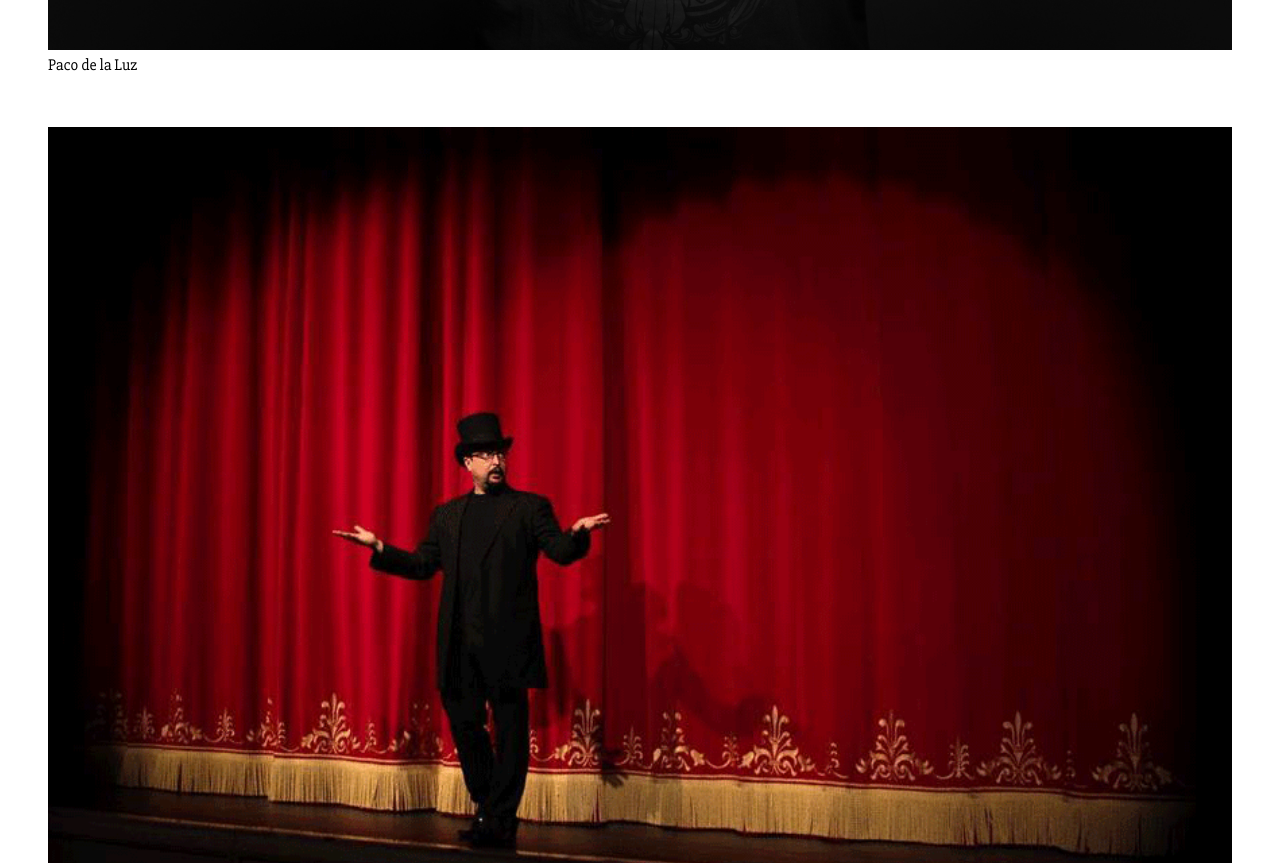
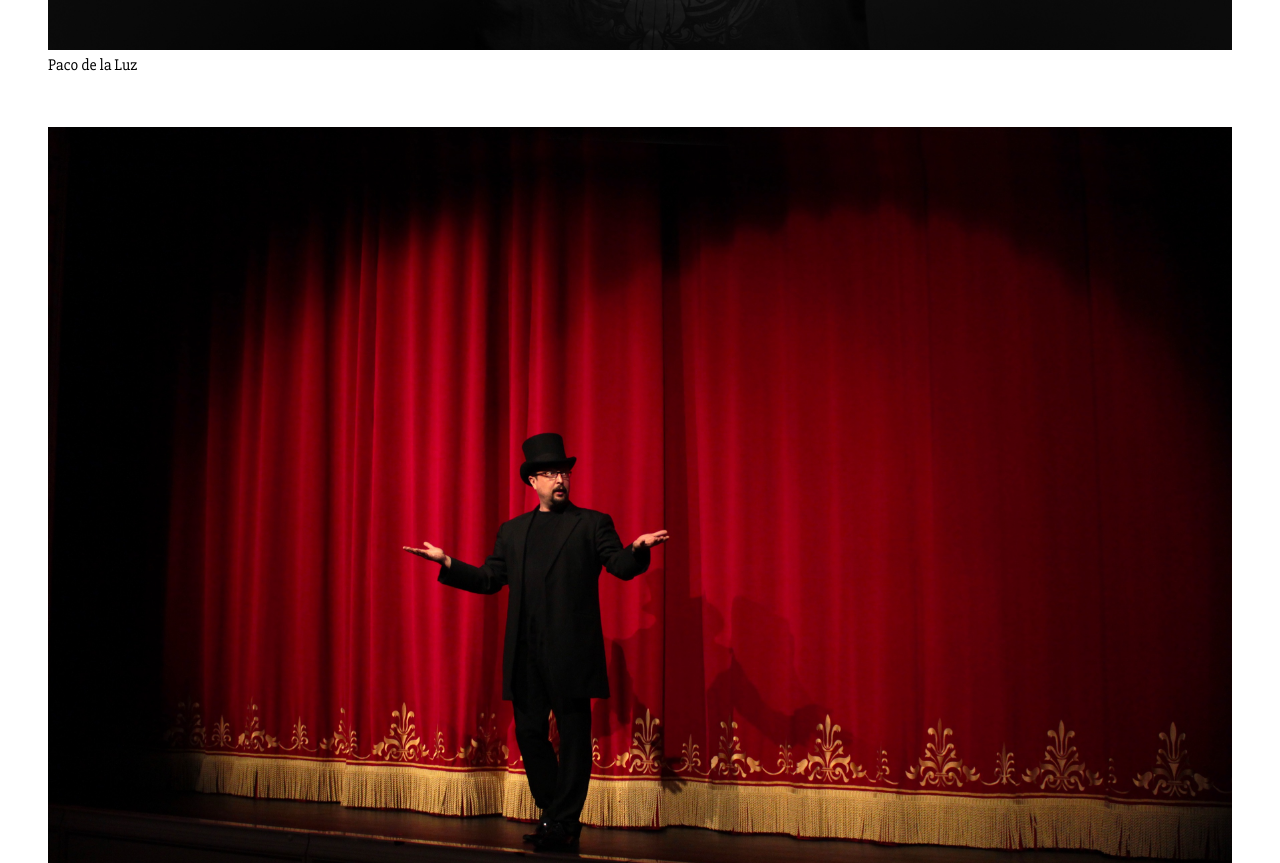
Before and after one commit to nikolaialex/pacomagic, a plain HTML site: page index.html in a window 1280 px wide. Shown: the part 1423-2286 px from the top of the page. Drawn offline with nearby package versions, Linux system fonts and the light colour scheme.

Commit message:
Add new image

```diff
--- a/index.html
+++ b/index.html
@@ -24,7 +24,7 @@
         </figure>
         <br>
         <figure>
-          <img src="/pacomagic/images/facebook_title.png"></img>
+          <img src="/pacomagic/images/facebook_title.jpg"></img>
           <figcaption>Paco Magic Show</figcaption>
         </figure>
         <br>
```
Also changed, not shown: images/facebook_title.jpg (added), images/facebook_title.png (deleted).
